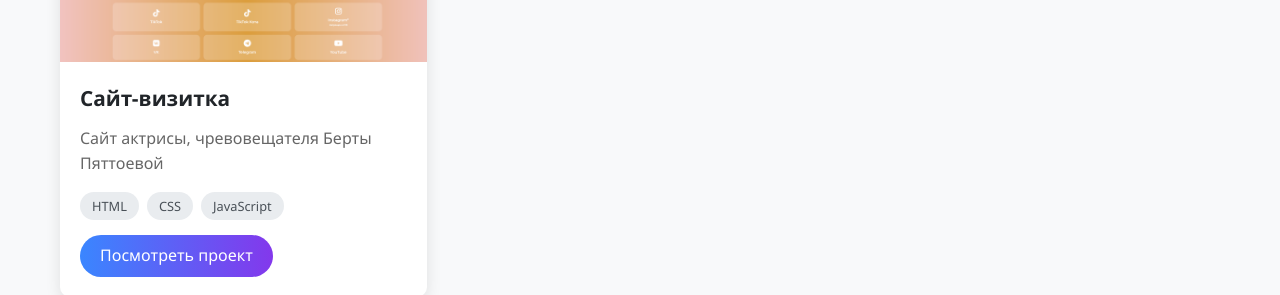
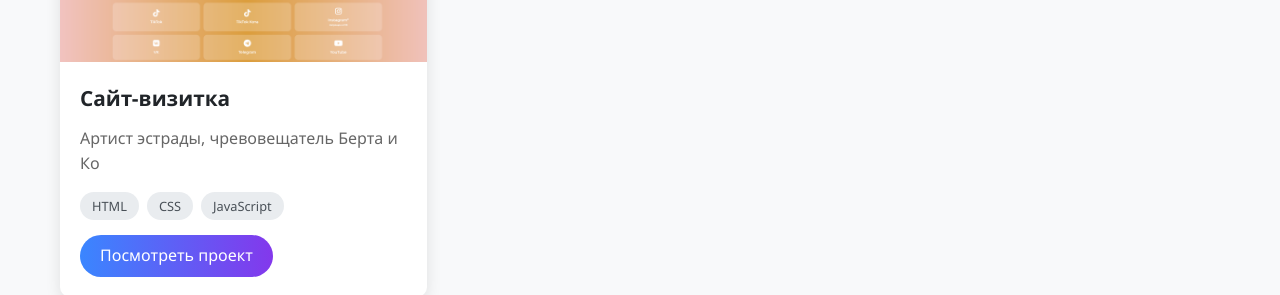
Before and after one commit to igkfellk/portfolio-web-sysadm, a plain HTML site: page index.html in a window 1280 px wide. Shown: the part 2280-2575 px from the top of the page. Drawn offline with Linux system fonts and the light colour scheme.

Commit message:
Update index.html

```diff
--- a/index.html
+++ b/index.html
@@ -173,7 +173,7 @@
                     </div>
                     <div class="card-content">
                         <h3 class="card-title">Сайт-визитка</h3>
-                        <p class="card-description">Сайт актрисы, чревовещателя Берты Пяттоевой</p>
+                        <p class="card-description">Артист эстрады, чревовещатель Берта и Ко</p>
                         <div class="card-tags">
                             <span class="tag">HTML</span>
                             <span class="tag">CSS</span>
```
